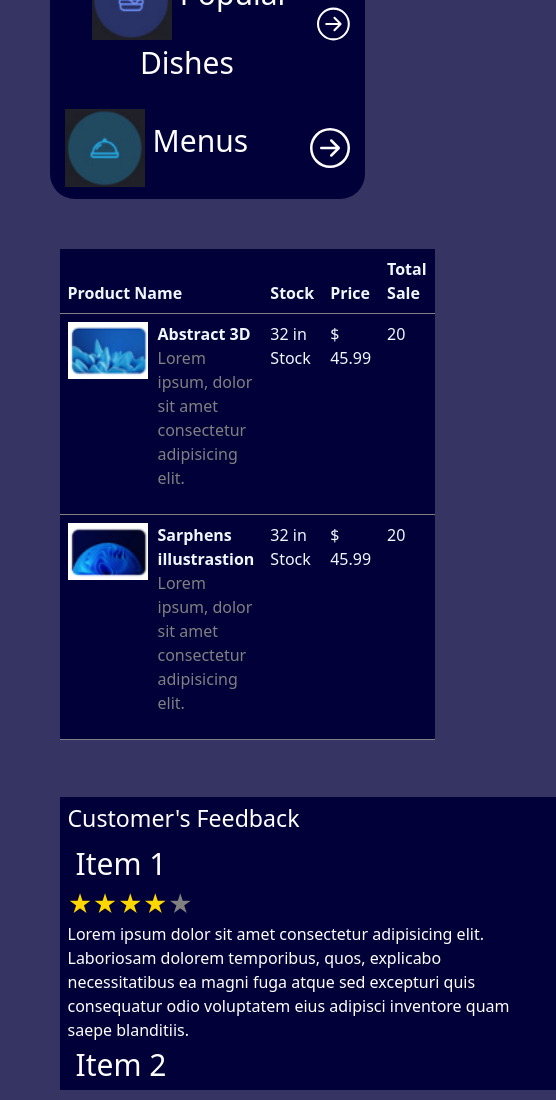
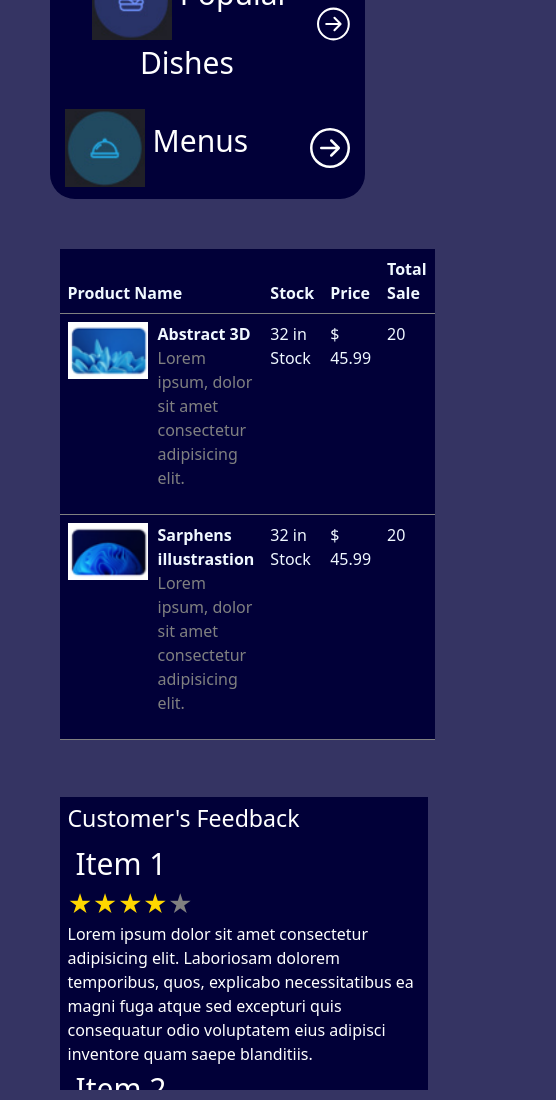
Before and after one commit to vijayshagara/money_save_new, a React (Vite) app: page / in a window 390 px wide. Shown: the part 2334-3434 px from the top of the page, 556 px wide, since content can reach past the window. Built offline with nearby package versions, Linux system fonts and the light colour scheme.

Commit message:
Update Table.css

```diff
--- a/src/component/Table/Table.css
+++ b/src/component/Table/Table.css
@@ -69,20 +69,6 @@
   height: 293px;
 }
 
-@media (max-width: 480px){
-  .table_card {
-    padding-left: 0 !important;
-  }
-
-  .table_parent {
-    padding: 10px !important;
-  }
-
-  .card_p_table_text {
-    width: 368px !important;
-  }
-}
-
 @media (min-width: 1281px) {
   .table_card {
     padding-left: 0;
@@ -124,3 +110,17 @@
     width: 31rem !important;
   }
 }
+
+@media (max-width: 480px){
+  .table_card {
+    padding-left: 0 !important;
+  }
+
+  .table_parent {
+    padding: 10px !important;
+  }
+
+  .card_p_table_text {
+    width: 368px !important;
+  }
+}
```
